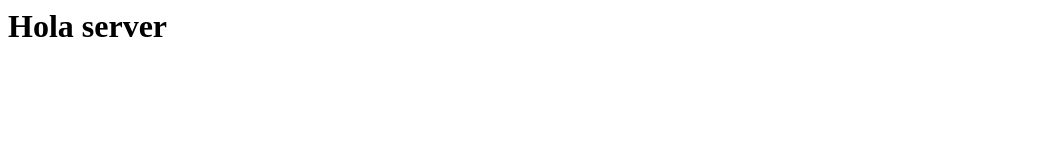
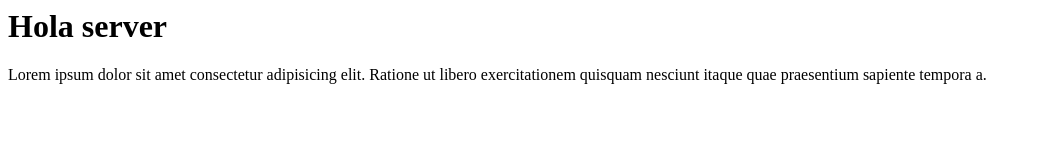
Before and after one commit to recursosdev/proyecto-aw1, a website: page index.html in a window 1280 px wide. Shown: the whole page, without its empty margins (0-1041 px from the left). Drawn offline with Linux system fonts and the light colour scheme.

Commit message:
Creamos un párrafo en index.html

```diff
--- a/index.html
+++ b/index.html
@@ -1 +1,4 @@
 <h1>Hola server</h1>
+<p>
+    Lorem ipsum dolor sit amet consectetur adipisicing elit. Ratione ut libero exercitationem quisquam nesciunt itaque quae praesentium sapiente tempora a.
+</p>
```
